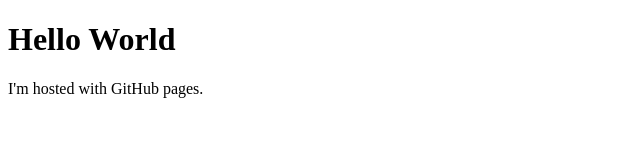
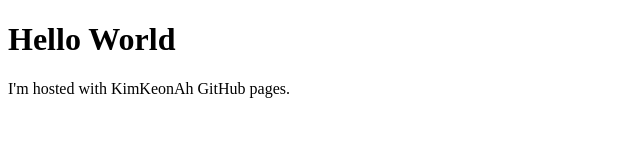
Before and after one commit to KimKeonAh/kimkeonah.github.io, a plain HTML site: page index.html in a window 1280 px wide. Shown: the whole page, without its empty margins (0-640 px from the left). Drawn offline with Linux system fonts and the light colour scheme.

Commit message:
first commit

```diff
--- a/index.html
+++ b/index.html
@@ -2,6 +2,6 @@
 <html>
 <body>
 <h1>Hello World</h1>
-<p>I'm hosted with GitHub pages.</p>
+<p>I'm hosted with KimKeonAh GitHub pages.</p>
 </body>
 </html>
```
